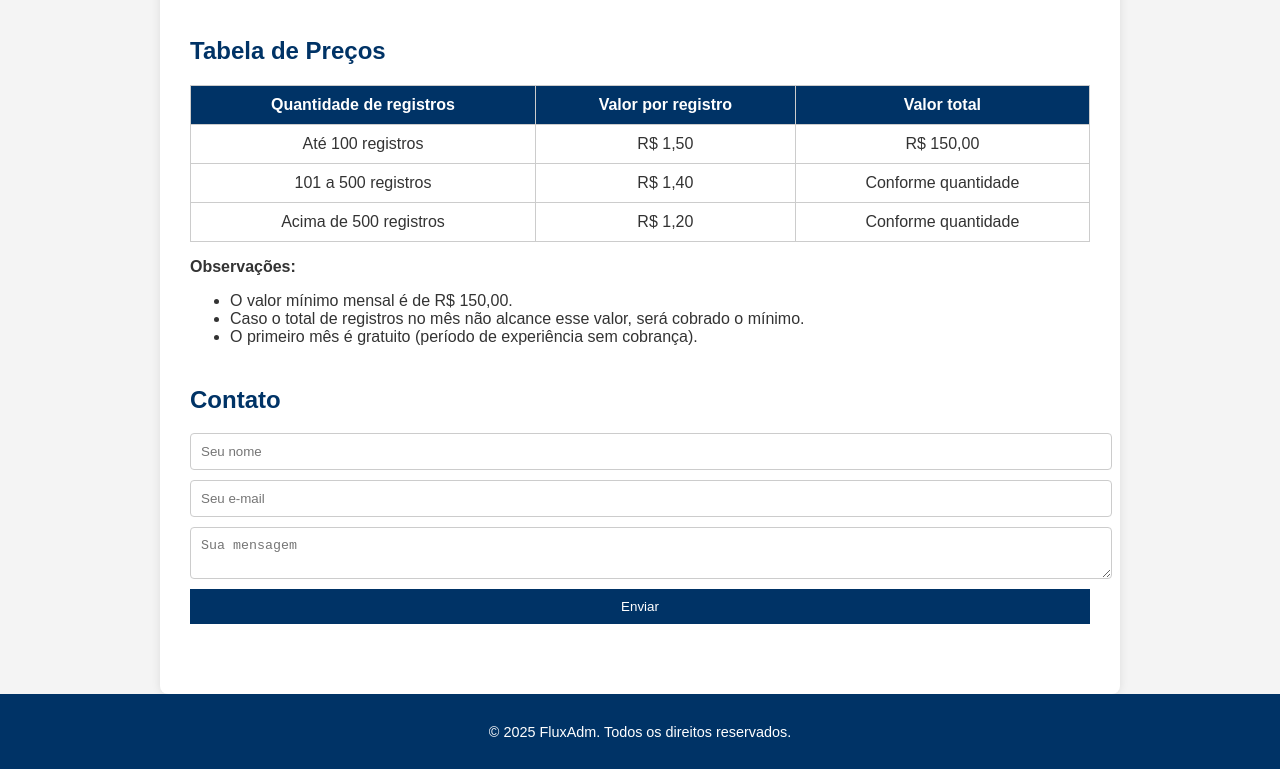
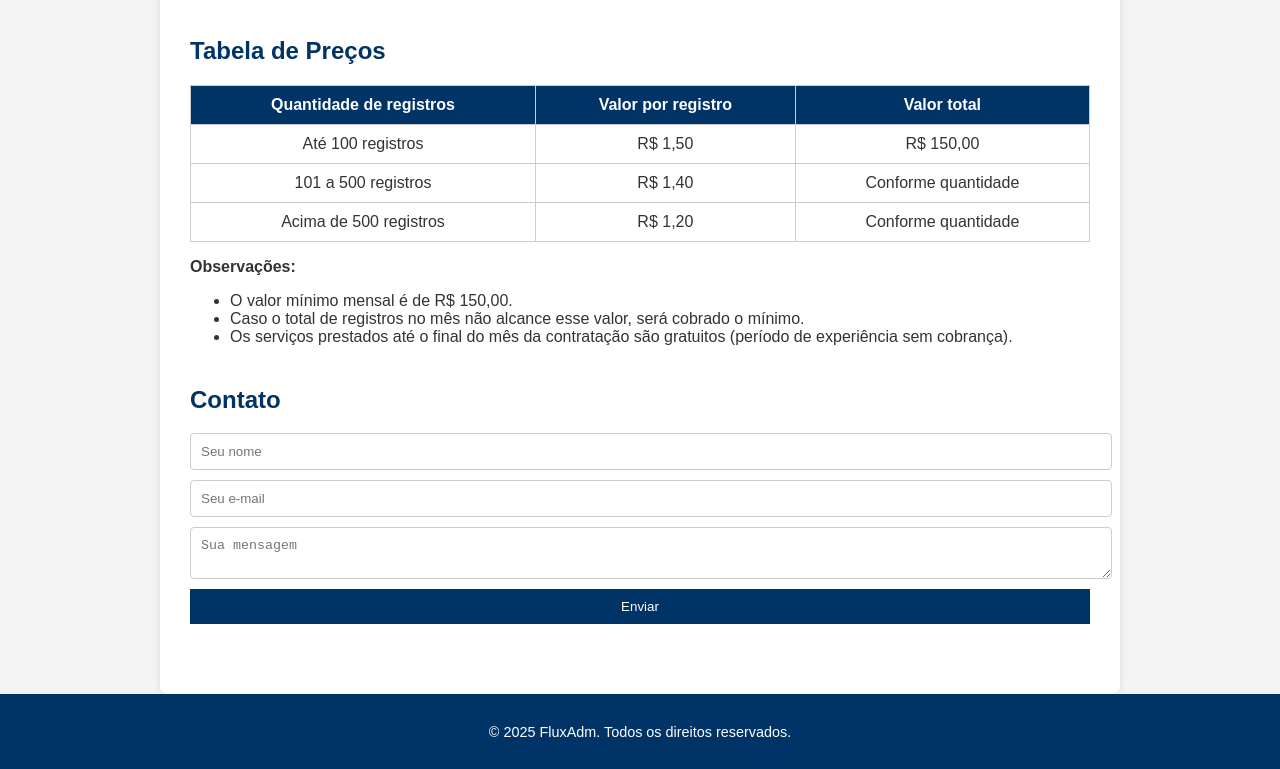
Before and after one commit to fluxadm/fluxadm.github.io, a plain HTML site: page index.html in a window 1280 px wide. Shown: the part 651-1420 px from the top of the page. Drawn offline with Linux system fonts and the light colour scheme.

Commit message:
Update index.html
O primeiro mês é gratuito (período de experiência sem cobrança).

Os serviços prestados até o final do mês da contratação são gratuitos (período de experiência sem cobrança).

```diff
--- a/index.html
+++ b/index.html
@@ -90,7 +90,7 @@
       <ul>
         <li>O valor mínimo mensal é de R$ 150,00.</li>
         <li>Caso o total de registros no mês não alcance esse valor, será cobrado o mínimo.</li>
-        <li>O primeiro mês é gratuito (período de experiência sem cobrança).</li>
+        <li>Os serviços prestados até o final do mês da contratação são gratuitos (período de experiência sem cobrança).</li>
       </ul>
     </section>
 
```
